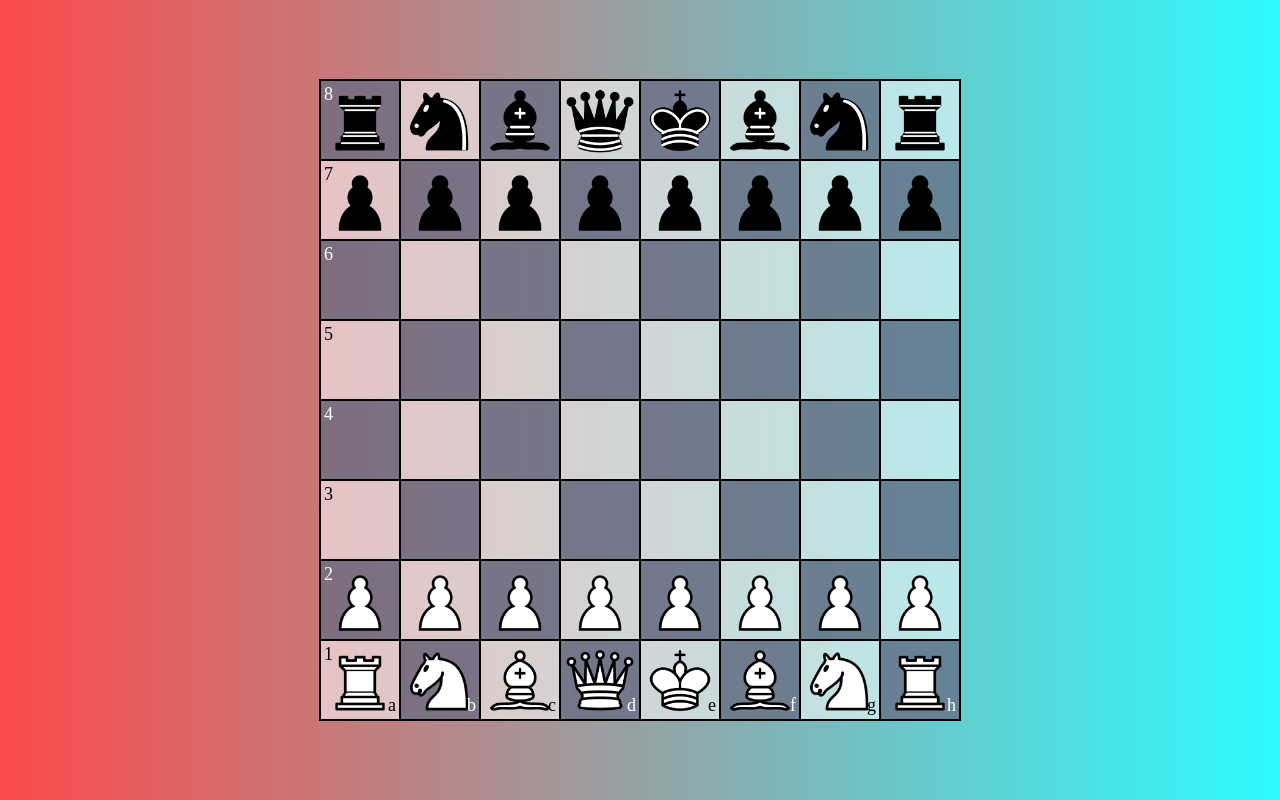
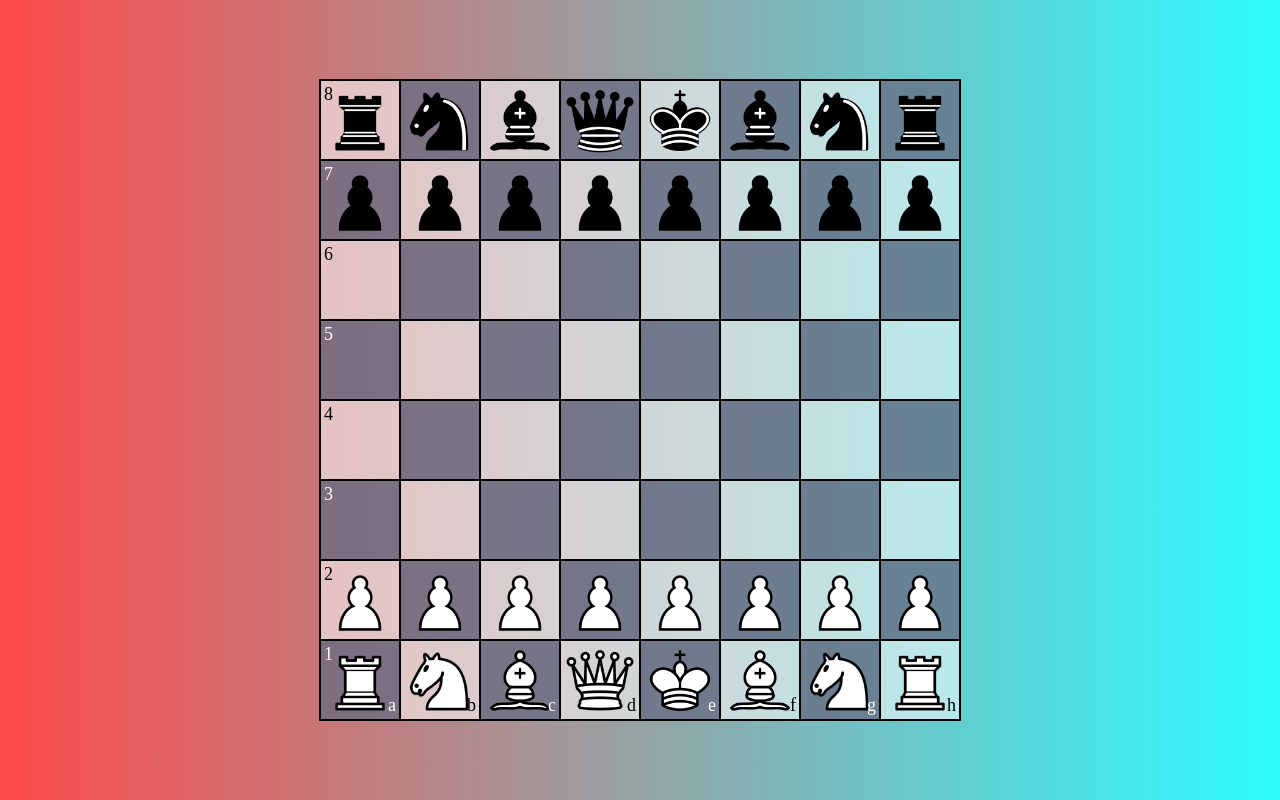
Before and after one commit to Alex5902/Chess-Game, a plain HTML site: page index.html in a window 1280 px wide. Drawn offline with Linux system fonts and the light colour scheme.

Commit message:
Add files via upload

```diff
--- a/index.html
+++ b/index.html
@@ -12,14 +12,14 @@
             <p>Checkmate! Black Wins!</p>
         </div>
         <div class="board">
-            <div class="a8 dark rookB" id="rookB1"><p class="numbers">8</p></div><div class="b8 knightB" id="knightB1"></div><div class="c8 dark bishopB" id="bishopB1"></div><div class="d8 queenB" id="queenB1"></div><div class="e8 dark kingB" id="kingB1"></div><div class="f8 bishopB" id="bishopB2"></div><div class="g8 dark knightB" id="knightB2"></div><div class="h8 rookB" id="rookB2"></div>
-            <div class="a7 pawnB" id="pawnB1"><p class="numbers">7</p></div><div class="b7 dark pawnB" id="pawnB2"></div><div class="c7 pawnB" id="pawnB3"></div><div class="d7 dark pawnB" id="pawnB4"></div><div class="e7 pawnB" id="pawnB5"></div><div class="f7 dark pawnB" id="pawnB6"></div><div class="g7 pawnB" id="pawnB7"></div><div class="h7 dark pawnB" id="pawnB8"></div>
-            <div class="a6 dark"><p class="numbers">6</p></div><div class="b6"></div><div class="c6 dark"></div><div class="d6"></div><div class="e6 dark"></div><div class="f6"></div><div class="g6 dark"></div><div class="h6"></div>
-            <div class="a5"><p class="numbers">5</p></div><div class="b5 dark"></div><div class="c5"></div><div class="d5 dark"></div><div class="e5"></div><div class="f5 dark"></div><div class="g5"></div><div class="h5 dark"></div>
-            <div class="a4 dark"><p class="numbers">4</p></div><div class="b4"></div><div class="c4 dark"></div><div class="d4"></div><div class="e4 dark"></div><div class="f4"></div><div class="g4 dark"></div><div class="h4"></div>
-            <div class="a3"><p class="numbers">3</p></div><div class="b3 dark"></div><div class="c3"></div><div class="d3 dark"></div><div class="e3"></div><div class="f3 dark"></div><div class="g3"></div><div class="h3 dark"></div>
-            <div class="a2 dark pawnW" id="pawnW1"><p class="numbers">2</p></div><div class="b2 pawnW" id="pawnW2"></div><div class="c2 dark pawnW" id="pawnW3"></div><div class="d2 pawnW" id="pawnW4"></div><div class="e2 dark pawnW" id="pawnW5"></div><div class="f2 pawnW" id="pawnW6"></div><div class="g2 dark pawnW" id="pawnW7"></div><div class="h2 pawnW" id="pawnW8"></div>
-            <div class="a1 rookW" id="rookW1"><p class="numbers">1</p><p class="letters">a</p></div><div class="b1 dark knightW" id="knightW1"><p class="letters">b</p></div><div class="c1 bishopW" id="bishopW1"><p class="letters">c</p></div><div class="d1 dark queenW" id="queenW1"><p class="letters">d</p></div><div class="e1 kingW" id="kingW1"><p class="letters">e</p></div><div class="f1 dark bishopW" id="bishopW2"><p class="letters">f</p></div><div class="g1 knightW" id="knightW2"><p class="letters">g</p></div><div class="h1 dark rookW" id="rookW2"><p class="letters">h</p></div>
+            <div class="a8 rookB" id="rookB1"><p class="numbers">8</p></div><div class="b8 dark knightB" id="knightB1"></div><div class="c8 bishopB" id="bishopB1"></div><div class="d8 dark queenB" id="queenB1"></div><div class="e8 kingB" id="kingB1"></div><div class="f8 dark bishopB" id="bishopB2"></div><div class="g8 knightB" id="knightB2"></div><div class="h8 dark rookB" id="rookB2"></div>
+            <div class="a7 dark pawnB" id="pawnB1"><p class="numbers">7</p></div><div class="b7 pawnB" id="pawnB2"></div><div class="c7 dark pawnB" id="pawnB3"></div><div class="d7 pawnB" id="pawnB4"></div><div class="e7 dark pawnB" id="pawnB5"></div><div class="f7 pawnB" id="pawnB6"></div><div class="g7 dark pawnB" id="pawnB7"></div><div class="h7 pawnB" id="pawnB8"></div>
+            <div class="a6"><p class="numbers">6</p></div><div class="b6 dark"></div><div class="c6"></div><div class="d6 dark"></div><div class="e6"></div><div class="f6 dark"></div><div class="g6"></div><div class="h6 dark"></div>
+            <div class="a5 dark"><p class="numbers">5</p></div><div class="b5"></div><div class="c5 dark"></div><div class="d5"></div><div class="e5 dark"></div><div class="f5"></div><div class="g5 dark"></div><div class="h5"></div>
+            <div class="a4"><p class="numbers">4</p></div><div class="b4 dark"></div><div class="c4"></div><div class="d4 dark"></div><div class="e4"></div><div class="f4 dark"></div><div class="g4"></div><div class="h4 dark"></div>
+            <div class="a3 dark"><p class="numbers">3</p></div><div class="b3"></div><div class="c3 dark"></div><div class="d3"></div><div class="e3 dark"></div><div class="f3"></div><div class="g3 dark"></div><div class="h3"></div>
+            <div class="a2 pawnW" id="pawnW1"><p class="numbers">2</p></div><div class="b2 dark pawnW" id="pawnW2"></div><div class="c2 pawnW" id="pawnW3"></div><div class="d2 dark pawnW" id="pawnW4"></div><div class="e2 pawnW" id="pawnW5"></div><div class="f2 dark pawnW" id="pawnW6"></div><div class="g2 pawnW" id="pawnW7"></div><div class="h2 dark pawnW" id="pawnW8"></div>
+            <div class="a1 dark rookW" id="rookW1"><p class="numbers">1</p><p class="letters">a</p></div><div class="b1 knightW" id="knightW1"><p class="letters">b</p></div><div class="c1 dark bishopW" id="bishopW1"><p class="letters">c</p></div><div class="d1 queenW" id="queenW1"><p class="letters">d</p></div><div class="e1 dark kingW" id="kingW1"><p class="letters">e</p></div><div class="f1 bishopW" id="bishopW2"><p class="letters">f</p></div><div class="g1 dark knightW" id="knightW2"><p class="letters">g</p></div><div class="h1 rookW" id="rookW2"><p class="letters">h</p></div>
         </div>
         <div class="checkmateWhite">
             <p>Checkmate! White Wins!</p>
--- a/index.js
+++ b/index.js
@@ -63,10 +63,10 @@ function selectPiece(event) {
     turn = event.target.id.includes("W") ? "W" : "B";
 
     for (let i = 0; i < legalMoves.length; i++) {
-        console.log(legalMoves.length, i);
+        console.log("number of legal moves", legalMoves.length);
         possibleMove = legalMoves[i];
         const legalMovesAgain = legalMoves;
-        console.log(legalMovesAgain);
+        console.log("legal moves before exist check:", legalMovesAgain);
         legalMoves = [];
         possibleMove.id ? attackingPieceID = possibleMove.id : null;
         let originalID = event.target.id;
@@ -80,7 +80,7 @@ function selectPiece(event) {
         attackingPieceID ? possibleMove.id = attackingPieceID : possibleMove.removeAttribute("id");
         attackingPieceID = null;
         legalMoves = legalMovesAgain;
-        console.log(legalMoves);
+        console.log("legal moves after exist check", legalMoves);
         if (check) {
             removeMoves(possibleMove);
             possibleMove.removeEventListener("click", movePiece);
@@ -193,14 +193,17 @@ function movePiece(event) {
 
     existsCheck();
     legalMoves = [];
-    console.log(check);
+    console.log("is it check", check);
     if (check) {
         turn = opponentColour;
         opponentColour = temp;
         const pieces = document.querySelectorAll(`[id*=${opponentColour}]`);
         stopChecker = true;
+        let totalMoves = 0;
+        let checkCounter = 0;
         pieces.forEach(element => {
             pieceType(element);
+            totalMoves += legalMoves.length;
             for (let i = 0; i < legalMoves.length; i++) {
                 possibleMove = legalMoves[i];
                 const legalMovesAgain = legalMoves;
@@ -210,24 +213,30 @@ function movePiece(event) {
                 possibleMove.id = originalID;
                 element.removeAttribute("id");
                 existsCheck();
+                console.log("legal moves after checked", legalMoves);
                 legalMoves = [];
-                // console.log(check);
+                console.log("is this check:", check);
+                console.log("piece:", element);
+                console.log("is this checkmate:", checkmate);
                 element.id = originalID;
                 attackingPieceID ? possibleMove.id = attackingPieceID : possibleMove.removeAttribute("id");
                 attackingPieceID = null;
                 legalMoves = legalMovesAgain;
-                // console.log(legalMoves);
+                // console.log("legal moves after checked", legalMoves);
                 if (check) {
+                    checkCounter++;
                     check = false;
                     legalMoves.splice(i, 1); // removes one element from index i
                     i--;
                 } else {
+                    console.log("checkmate false with piece:", element);
                     checkmate = false;
                     break;
                 }
             }
         });
-        if (checkmate) {
+
+        if (checkmate || checkCounter == totalMoves) {
             if (turn == 'B') {
                 const checkmateDiv = document.querySelector(".checkmateWhite");
                 checkmateDiv.classList.add("show");
@@ -423,7 +432,7 @@ const existsCheck = () => {
         for (let bishop of bishops) {
             bishop ? isCheck(bishop) : null;
         }
-        console.log(legalMoves);
+        // console.log(legalMoves);
         const rooks = document.querySelectorAll("[id^='rookB']");
         for (let rook of rooks) {
             rook ? isCheck(rook) : null;
@@ -628,7 +637,7 @@ const bishopMoves = (square) => {
             if (checkSquare.id.includes(opponentColour)) {
                 if (!legalMoves.includes(checkSquare)) {
                     legalMoves.push(checkSquare);
-                    console.log(checkSquare);
+                    // console.log(checkSquare);
                     break; // exit the for loop
                 } else {
                     break;
@@ -937,8 +946,8 @@ const kingMoves = (square) => {
     bottomLeftDiagonal && !willTwoKingsTouch(bottomLeftDiagonal) && (!bottomLeftDiagonal.id || bottomLeftDiagonal.id.includes(opponentColour)) ? legalMoves.push(bottomLeftDiagonal) : null;
     topRightDiagonal && !willTwoKingsTouch(topRightDiagonal) && (!topRightDiagonal.id || topRightDiagonal.id.includes(opponentColour)) ? legalMoves.push(topRightDiagonal) : null;
     bottomRightDiagonal && !willTwoKingsTouch(bottomRightDiagonal) && (!bottomRightDiagonal.id || bottomRightDiagonal.id.includes(opponentColour)) ? legalMoves.push(bottomRightDiagonal) : null;
-    console.log(legalMoves);
-    console.log(oneSquareRight);
+    console.log("legal king moves:", legalMoves);
+    // console.log(oneSquareRight);
     if (turn == "W") {
         if (!hasKingWMoved && !hasRookW1Moved && !document.querySelector(`.${previousTwoFiles}${currentRank}`).id && !document.querySelector(`.${previousFile}${currentRank}`).id && !document.querySelector(`.${previousThreeFiles}${currentRank}`).id && legalMoves.includes(oneSquareLeft)) {
             legalMoves.push(document.querySelector(`.${previousTwoFiles}${currentRank}`));
```
Also changed, not shown: images/checkmate.png (added), images/chessBoard.png (added), images/chessMoves.png (added), images/legalMoves.png (added).
